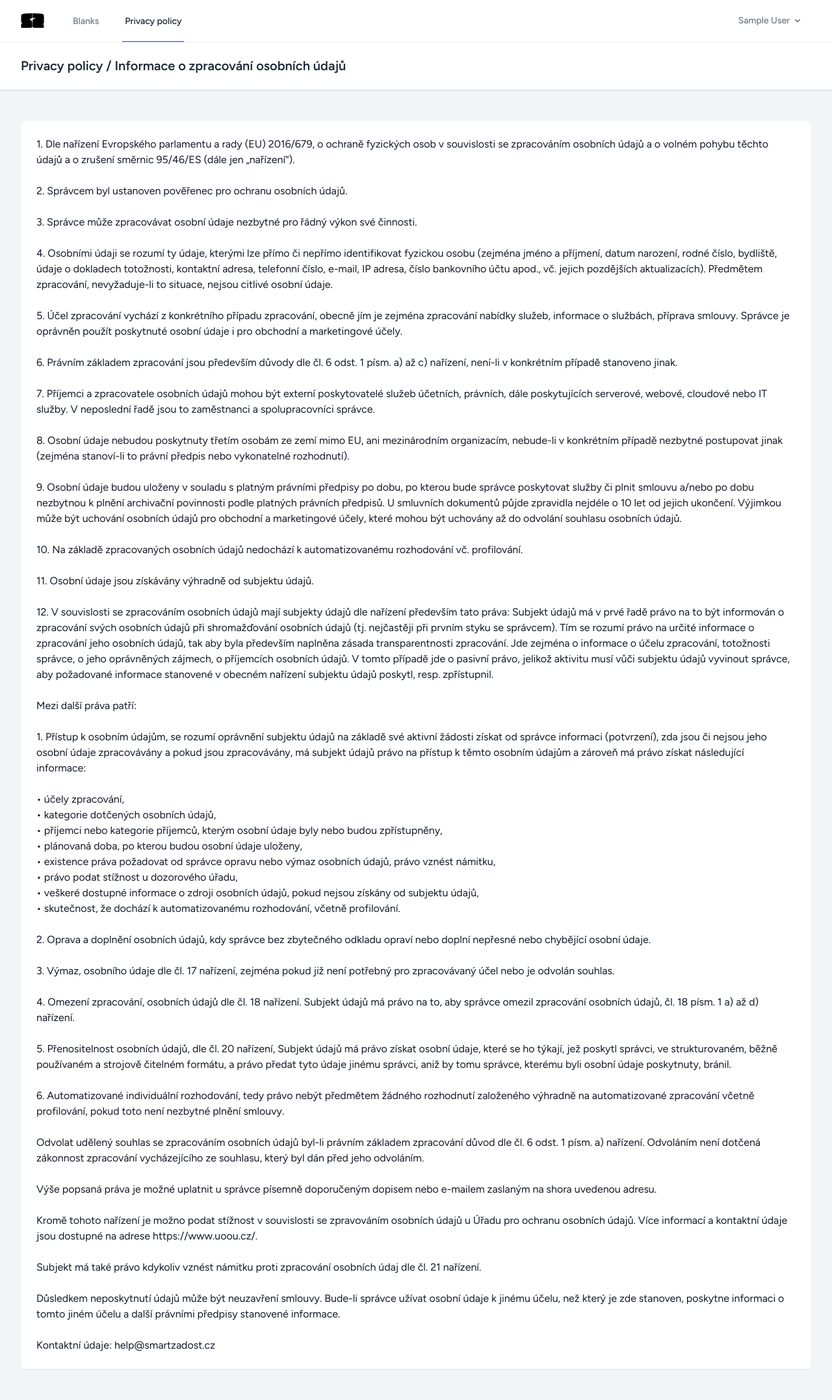
After one commit to romanlazko/smartzadost, a Laravel app: page /privacy-policy in a window 1280 px wide. The commit adds this page. Shown: the whole page at 65% size. Run offline with Laravel 10, Linux system fonts and the light colour scheme; the visitor is signed in with stand-in values (Sample User, id 1); style sheets or scripts are compiled from the project's sources; parts of the project's set-up code (start-up, migrations or seed data) failed here and were passed over; some libraries are stand-ins or nearby versions.

Commit message:
Создание политики конфиденциальности а так же ее контроль

```diff
--- a/app/Http/Controllers/Auth/RegisteredUserController.php
+++ b/app/Http/Controllers/Auth/RegisteredUserController.php
@@ -34,12 +34,14 @@ class RegisteredUserController extends Controller
             'name' => ['required', 'string', 'max:255'],
             'email' => ['required', 'string', 'email', 'max:255', 'unique:'.User::class],
             'password' => ['required', 'confirmed', Rules\Password::defaults()],
+            'consent_to_the_collection_of_personal_data' => ['required', 'boolean'],
         ]);
 
         $user = User::create([
             'name' => $request->name,
             'email' => $request->email,
             'password' => Hash::make($request->password),
+            'consent_to_the_collection_of_personal_data' => $request->consent_to_the_collection_of_personal_data,
         ]);
 
         event(new Registered($user));
--- a/app/Http/Kernel.php
+++ b/app/Http/Kernel.php
@@ -63,5 +63,6 @@ class Kernel extends HttpKernel
         'signed' => \App\Http\Middleware\ValidateSignature::class,
         'throttle' => \Illuminate\Routing\Middleware\ThrottleRequests::class,
         'verified' => \Illuminate\Auth\Middleware\EnsureEmailIsVerified::class,
+        'consent_to_the_collection_of_personal_data' => \App\Http\Middleware\CheckConsentToCollectionOfPersonalData::class,
     ];
 }
--- a/app/Http/Requests/ProfileUpdateRequest.php
+++ b/app/Http/Requests/ProfileUpdateRequest.php
@@ -18,6 +18,7 @@ class ProfileUpdateRequest extends FormRequest
         return [
             'name' => ['string', 'max:255'],
             'email' => ['email', 'max:255', Rule::unique(User::class)->ignore($this->user()->id)],
+            'consent_to_the_collection_of_personal_data' => ['required', 'boolean'],
         ];
     }
 }
--- a/app/Models/User.php
+++ b/app/Models/User.php
@@ -28,6 +28,7 @@ class User extends Authenticatable
         'name',
         'email',
         'password',
+        'consent_to_the_collection_of_personal_data',
     ];
 
     /**
--- a/resources/views/blanks/green-blank/forms/index.blade.php
+++ b/resources/views/blanks/green-blank/forms/index.blade.php
@@ -19,9 +19,13 @@
                 <p>
                     {{ __("The application must contain the applicant's personal data, purpose of stay, place of residence and other necessary information.")}}
                 </p>
+                <div class="mt-4 p-3 rounded-xl bg-gray-800 text-white">
+                    <p>
+                        {{ __("Your data is fully encrypted, we use cryptographic technology to encrypt your data.") }}
+                    </p>
+                </div>
             </div>
         </div>
-
 
         <div class="flex justify-between sm:justify-start sm:block">
             <x-a-button :href="route('green-blank.application')" class="mt-8 bg-gray-800 hover:bg-gray-700">
--- a/resources/views/layouts/navigation.blade.php
+++ b/resources/views/layouts/navigation.blade.php
@@ -14,6 +14,9 @@
                 <div class="hidden space-x-8 sm:-my-px sm:ml-10 sm:flex">
                     <x-nav-link :href="route('blanks')" :active="request()->routeIs('blanks')">
                         {{ __('Blanks') }}
+                    </x-nav-link>
+                    <x-nav-link :href="route('privacy-policy')" :active="request()->routeIs('privacy-policy')">
+                        {{ __('Privacy policy') }}
                     </x-nav-link>
                 </div>
             </div>
@@ -87,6 +90,9 @@
             <x-responsive-nav-link :href="route('blanks')" :active="request()->routeIs('blanks')">
                 {{ __('Blanks') }}
             </x-responsive-nav-link>
+            <x-responsive-nav-link :href="route('privacy-policy')" :active="request()->routeIs('privacy-policy')">
+                {{ __('Privacy policy') }}
+            </x-responsive-nav-link>
         </div>
 
         <!-- Responsive Settings Options -->
--- /dev/null
+++ b/resources/views/privacy-policy.blade.php
@@ -0,0 +1,131 @@
+@extends('layouts.app')
+
+@section('header')
+    <div class="max-w-7xl mx-auto py-6 px-4 sm:px-6 lg:px-8">
+        <h2 class="font-semibold text-xl text-gray-800 leading-tight">
+            {{ __('Privacy policy / Informace o zpracování osobních údajů') }}
+        </h2>
+    </div>
+@endsection
+
+@section('content')
+    <div class="max-w-7xl mx-auto sm:px-6 lg:px-8">
+        <div class="bg-white overflow-hidden shadow-sm sm:rounded-lg">
+            <div class="p-6 text-gray-900">
+                <h1></h1>
+
+                <p>
+                    1. Dle nařízení Evropského parlamentu a rady (EU) 2016/679, o ochraně fyzických osob v souvislosti se zpracováním osobních údajů a o volném pohybu těchto údajů a o zrušení směrnic 95/46/ES (dále jen „nařízení“).
+                </p>
+                <br>
+                <p>
+                    2. Správcem byl ustanoven pověřenec pro ochranu osobních údajů.
+                </p>
+                <br>
+                <p>
+                    3. Správce může zpracovávat osobní údaje nezbytné pro řádný výkon své činnosti.
+                </p>
+                <br>
+                <p>
+                    4. Osobními údaji se rozumí ty údaje, kterými lze přímo či nepřímo identifikovat fyzickou osobu (zejména jméno a příjmení, datum narození, rodné číslo, bydliště, údaje o dokladech totožnosti, kontaktní adresa, telefonní číslo, e-mail, IP adresa, číslo bankovního účtu apod., vč. jejich pozdějších aktualizacích). Předmětem zpracování, nevyžaduje-li to situace, nejsou citlivé osobní údaje.
+                </p>
+                <br>
+                <p>
+                    5. Účel zpracování vychází z konkrétního případu zpracování, obecně jím je zejména zpracování nabídky služeb, informace o službách, příprava smlouvy. Správce je oprávněn použít poskytnuté osobní údaje i pro obchodní a marketingové účely.
+                </p>
+                <br>
+                <p>
+                    6. Právním základem zpracování jsou především důvody dle čl. 6 odst. 1 písm. a) až c) nařízení, není-li v konkrétním případě stanoveno jinak.
+                </p>
+                <br>
+                <p>
+                    7. Příjemci a zpracovatele osobních údajů mohou být externí poskytovatelé služeb účetních, právních, dále poskytujících serverové, webové, cloudové nebo IT služby. V neposlední řadě jsou to zaměstnanci a spolupracovníci správce.
+                </p>
+                <br>
+                <p>
+                    8. Osobní údaje nebudou poskytnuty třetím osobám ze zemí mimo EU, ani mezinárodním organizacím, nebude-li v konkrétním případě nezbytné postupovat jinak (zejména stanoví-li to právní předpis nebo vykonatelné rozhodnutí).
+                </p>
+                <br>
+                <p>
+                    9. Osobní údaje budou uloženy v souladu s platným právními předpisy po dobu, po kterou bude správce poskytovat služby či plnit smlouvu a/nebo po dobu nezbytnou k plnění archivační povinnosti podle platných právních předpisů. U smluvních dokumentů půjde zpravidla nejdéle o 10 let od jejich ukončení. Výjimkou může být uchování osobních údajů pro obchodní a marketingové účely, které mohou být uchovány až do odvolání souhlasu osobních údajů.
+                </p>
+                <br>
+                <p>
+                    10. Na základě zpracovaných osobních údajů nedochází k automatizovanému rozhodování vč. profilování.
+                </p>
+                <br>
+                <p>
+                    11. Osobní údaje jsou získávány výhradně od subjektu údajů.
+                </p>
+                <br>
+                <p>
+                    12. V souvislosti se zpracováním osobních údajů mají subjekty údajů dle nařízení především tato práva: Subjekt údajů má v prvé řadě právo na to být informován o zpracování svých osobních údajů při shromažďování osobních údajů (tj. nejčastěji při prvním styku se správcem). Tím se rozumí právo na určité informace o zpracování jeho osobních údajů, tak aby byla především naplněna zásada transparentnosti zpracování. Jde zejména o informace o účelu zpracování, totožnosti správce, o jeho oprávněných zájmech, o příjemcích osobních údajů. V tomto případě jde o pasivní právo, jelikož aktivitu musí vůči subjektu údajů vyvinout správce, aby požadované informace stanovené v obecném nařízení subjektu údajů poskytl, resp. zpřístupnil.
+                </p>
+                <br>
+                <p>
+                    Mezi další práva patří:
+                </p>
+                <br>
+                <p>
+                    1. Přístup k osobním údajům, se rozumí oprávnění subjektu údajů na základě své aktivní žádosti získat od správce informaci (potvrzení), zda jsou či nejsou jeho osobní údaje zpracovávány a pokud jsou zpracovávány, má subjekt údajů právo na přístup k těmto osobním údajům a zároveň má právo získat následující informace:
+                </p>
+                <br>
+                <p>
+                    • účely zpracování,<br>
+                    • kategorie dotčených osobních údajů,<br>
+                    • příjemci nebo kategorie příjemců, kterým osobní údaje byly nebo budou zpřístupněny,<br>
+                    • plánovaná doba, po kterou budou osobní údaje uloženy,<br>
+                    • existence práva požadovat od správce opravu nebo výmaz osobních údajů, právo vznést námitku,<br>
+                    • právo podat stížnost u dozorového úřadu,<br>
+                    • veškeré dostupné informace o zdroji osobních údajů, pokud nejsou získány od subjektu údajů,<br>
+                    • skutečnost, že dochází k automatizovanému rozhodování, včetně profilování.<br>
+                </p>
+                <br>
+                <p>
+                    2. Oprava a doplnění osobních údajů, kdy správce bez zbytečného odkladu opraví nebo doplní nepřesné nebo chybějící osobní údaje.
+                </p>
+                <br>
+                <p>
+                    3. Výmaz, osobního údaje dle čl. 17 nařízení, zejména pokud již není potřebný pro zpracovávaný účel nebo je odvolán souhlas.
+                </p>
+                <br>
+                <p>
+                    4. Omezení zpracování, osobních údajů dle čl. 18 nařízení. Subjekt údajů má právo na to, aby správce omezil zpracování osobních údajů, čl. 18 písm. 1 a) až d) nařízení.
+                </p>
+                <br>
+                <p>
+                    5. Přenositelnost osobních údajů, dle čl. 20 nařízení, Subjekt údajů má právo získat osobní údaje, které se ho týkají, jež poskytl správci, ve strukturovaném, běžně používaném a strojově čitelném formátu, a právo předat tyto údaje jinému správci, aniž by tomu správce, kterému byli osobní údaje poskytnuty, bránil.
+                </p>
+                <br>
+                <p>
+                    6. Automatizované individuální rozhodování, tedy právo nebýt předmětem žádného rozhodnutí založeného výhradně na automatizované zpracování včetně profilování, pokud toto není nezbytné plnění smlouvy.
+                </p>
+                <br>
+                <p>
+                    Odvolat udělený souhlas se zpracováním osobních údajů byl-li právním základem zpracování důvod dle čl. 6 odst. 1 písm. a) nařízení. Odvoláním není dotčená zákonnost zpracování vycházejícího ze souhlasu, který byl dán před jeho odvoláním.
+                </p>
+                <br>
+                <p>
+                    Výše popsaná práva je možné uplatnit u správce písemně doporučeným dopisem nebo e-mailem zaslaným na shora uvedenou adresu.
+                </p>
+                <br>
+                <p>
+                    Kromě tohoto nařízení je možno podat stížnost v souvislosti se zpravováním osobních údajů u Úřadu pro ochranu osobních údajů. Více informací a kontaktní údaje jsou dostupné na adrese https://www.uoou.cz/.
+                </p>
+                <br>
+                <p>
+                    Subjekt má také právo kdykoliv vznést námitku proti zpracování osobních údaj dle čl. 21 nařízení.
+                </p>
+                <br>
+                <p>
+                    Důsledkem neposkytnutí údajů může být neuzavření smlouvy. Bude-li správce užívat osobní údaje k jinému účelu, než který je zde stanoven, poskytne informaci o tomto jiném účelu a další právními předpisy stanovené informace.
+                </p>
+                <br>
+                <p>
+                    Kontaktní údaje: help@smartzadost.cz
+                </p>
+            </div>
+        </div>
+    </div>
+
+@endsection
--- a/routes/web.php
+++ b/routes/web.php
@@ -20,10 +20,15 @@ Route::get('/', function () {
     return view('blanks');
 })->name('welcome');
 
-Route::middleware('auth')->group(function () {
+Route::get('/privacy-policy', function () {
+    return view('privacy-policy');
+})->name('privacy-policy');
+
+Route::middleware(['auth'])->group(function () {
     Route::get('/profile', [ProfileController::class, 'edit'])->name('profile.edit');
     Route::patch('/profile', [ProfileController::class, 'update'])->name('profile.update');
 
+    Route::middleware(['consent_to_the_collection_of_personal_data'])->group(function () {
         Route::get('/blanks', function () {
             return view('blanks');
         })->name('blanks');
@@ -87,4 +92,6 @@ Route::middleware('auth')->group(function () {
         });
     });
 
+});
+
 require __DIR__.'/auth.php';
```
Also changed, not shown: app/Http/Middleware/CheckConsentToCollectionOfPersonalData.php (added, +26 -0 lines), resources/views/auth/register.blade.php (+11 -0 lines), resources/views/profile/partials/update-profile-information-form.blade.php (+12 -0 lines), database/migrations/2023_05_12_170337_add_consent_to_the_collection_of_personal_data_column_to_users.php (added). Lines whose indentation alone changed are shown as unchanged.
